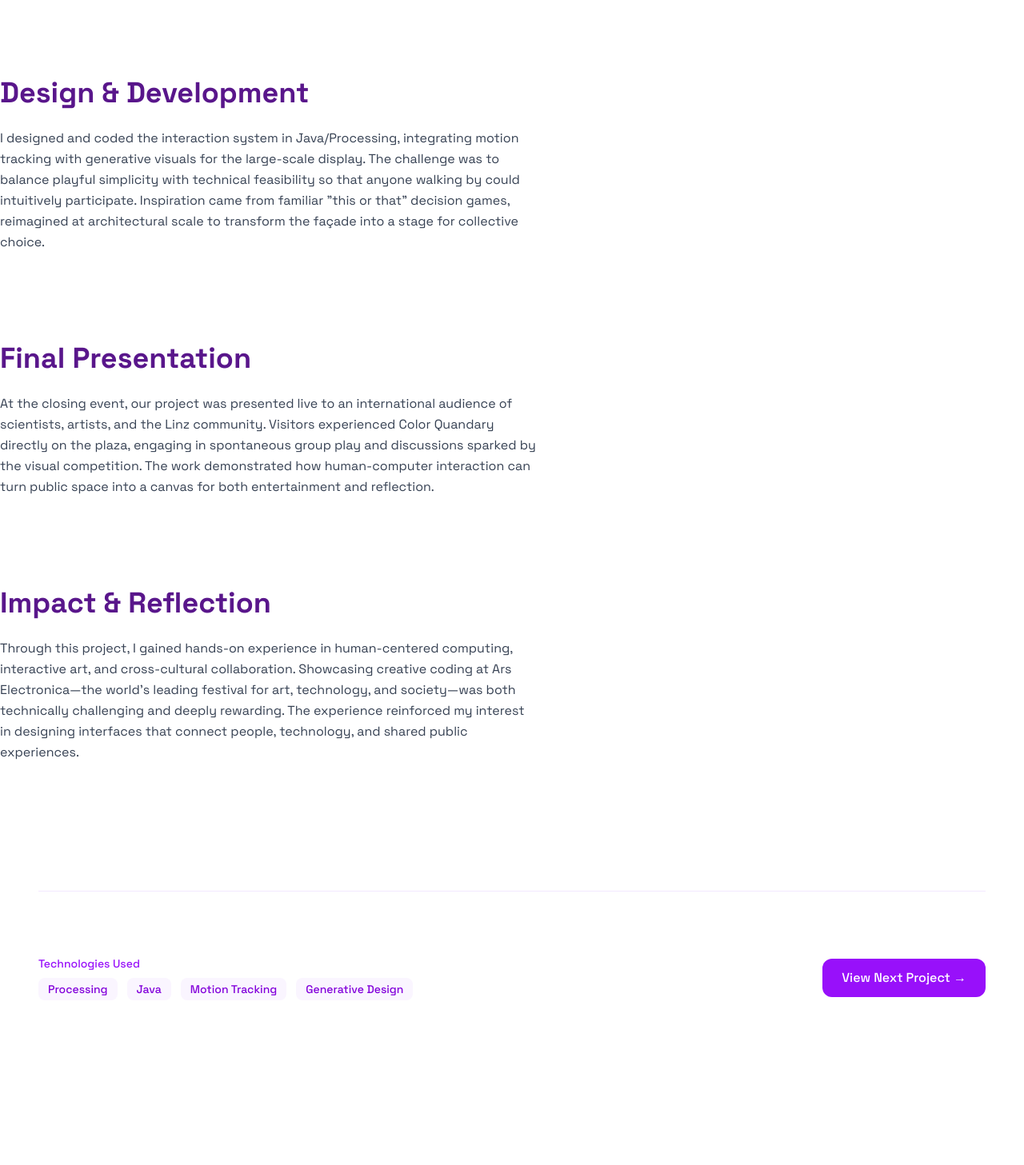
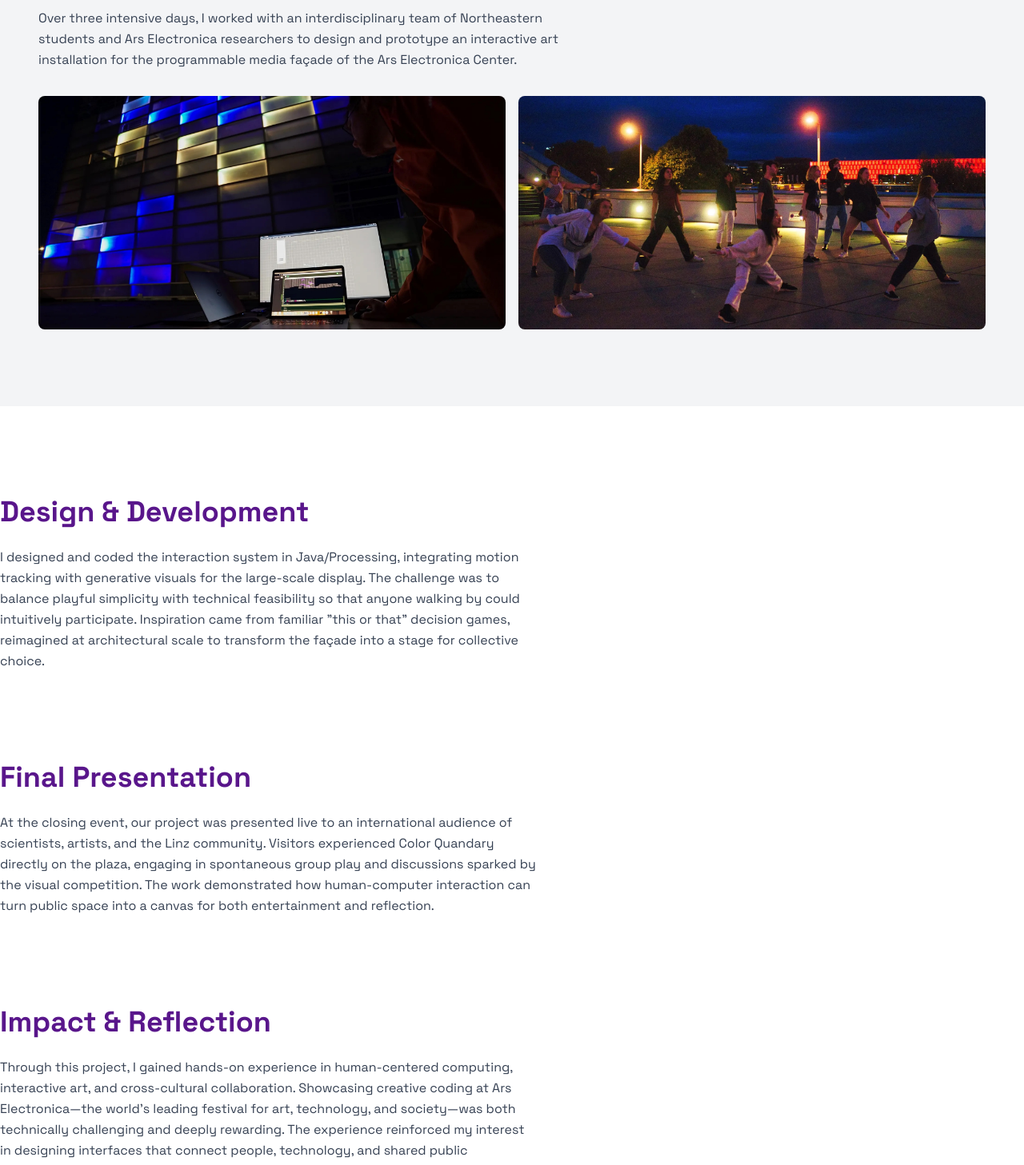
Before and after one commit to aspentabar/personalPortfolio, a React (Vite) app: page /projects/ColorQuandary in a window 1280 px wide. Shown: the part 2220-3677 px from the top of the page at 80% size. Before the commit the page ends 3535 px from the top, so only its background shows below. Built offline with nearby package versions, Linux system fonts and the light colour scheme.

Commit message:
more more more

```diff
--- a/src/pages/projects/ColorQuandary.jsx
+++ b/src/pages/projects/ColorQuandary.jsx
@@ -1,5 +1,7 @@
 import React, { useRef, useEffect } from 'react';
 import ArsVid from "../../assets/ArsVid1.mp4";
+import Ars1 from "../../assets/ars1.jpeg";
+import Ars2 from "../../assets/ars2.jpeg";
 
 // RevealOnScroll component
 function RevealOnScroll({ children }) {
@@ -163,7 +165,13 @@
                 </div>
               </section>
             </RevealOnScroll>
+          </div>
+        </div>
+      </div>
 
+      {/* Ars Electronica Futurelab Academy Section - Full Width with Same Gray Background */}
+      <div className="bg-gray-100 py-20 md:py-24 mb-20 md:mb-28 mt-10 md:mt-14">
+        <div className="max-w-7xl mx-auto px-6 lg:px-12">
           <RevealOnScroll>
             <section>
               <h2 className="text-3xl md:text-4xl font-bold text-purple-900 mb-6">Ars Electronica Futurelab Academy</h2>
@@ -178,6 +186,28 @@
             </section>
           </RevealOnScroll>
 
+          <RevealOnScroll>
+            <div className="mt-8">
+              <div className="grid grid-cols-1 md:grid-cols-2 gap-4">
+                <img
+                  src={Ars1}
+                  alt="Ars Electronica Academy"
+                  className="w-full h-auto rounded-lg object-cover"
+                />
+                <img
+                  src={Ars2}
+                  alt="Ars Electronica Academy"
+                  className="w-full h-auto rounded-lg object-cover"
+                />
+              </div>
+            </div>
+          </RevealOnScroll>
+        </div>
+      </div>
+
+      <div className="max-w-7xl mx-auto px-6 lg:px-12">
+        <div className="-mx-6 lg:-mx-12">
+          <div className="space-y-20 md:space-y-28">
             <RevealOnScroll>
               <section>
                 <h2 className="text-3xl md:text-4xl font-bold text-purple-900 mb-6">Design & Development</h2>
```
Lines whose indentation alone changed are shown as unchanged.
